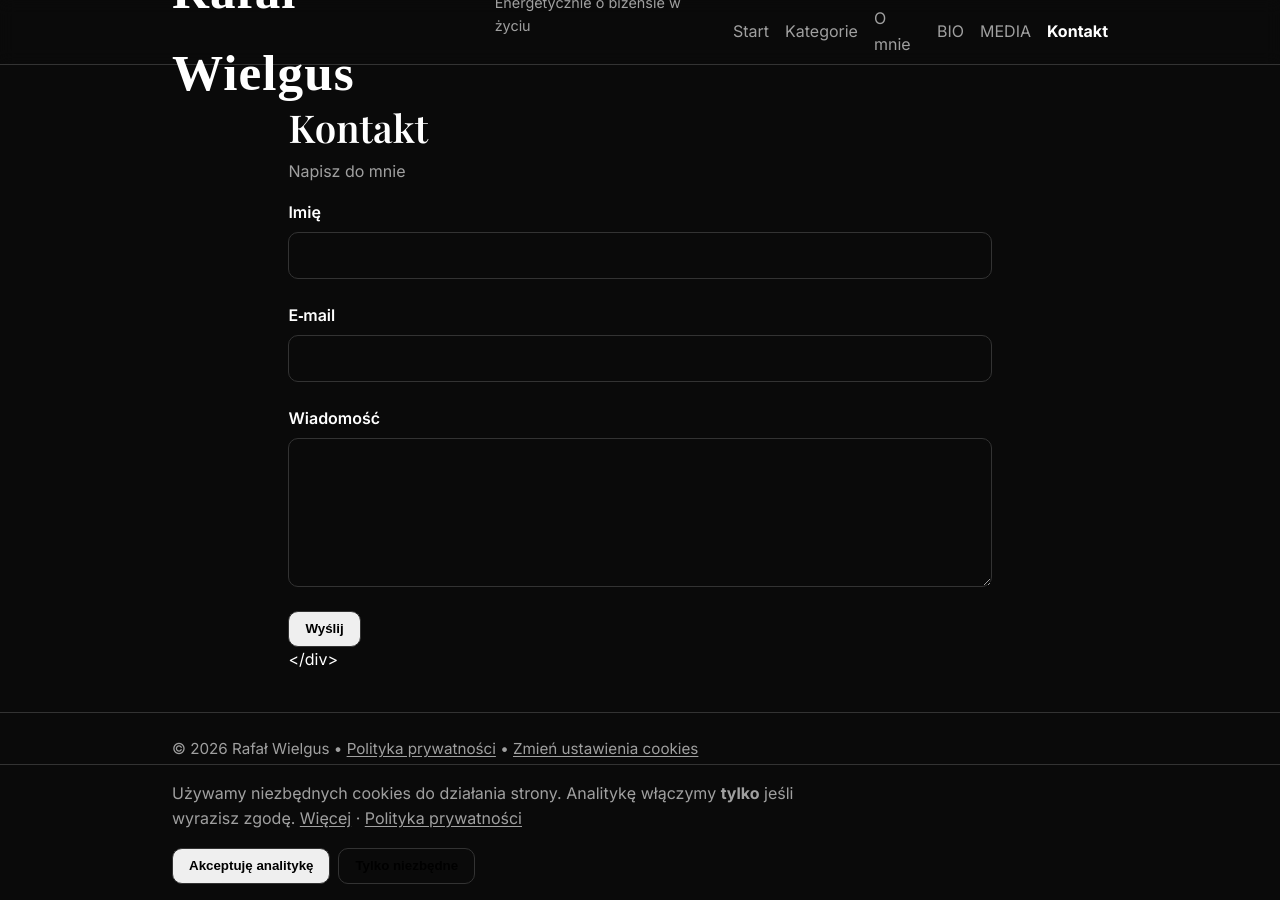
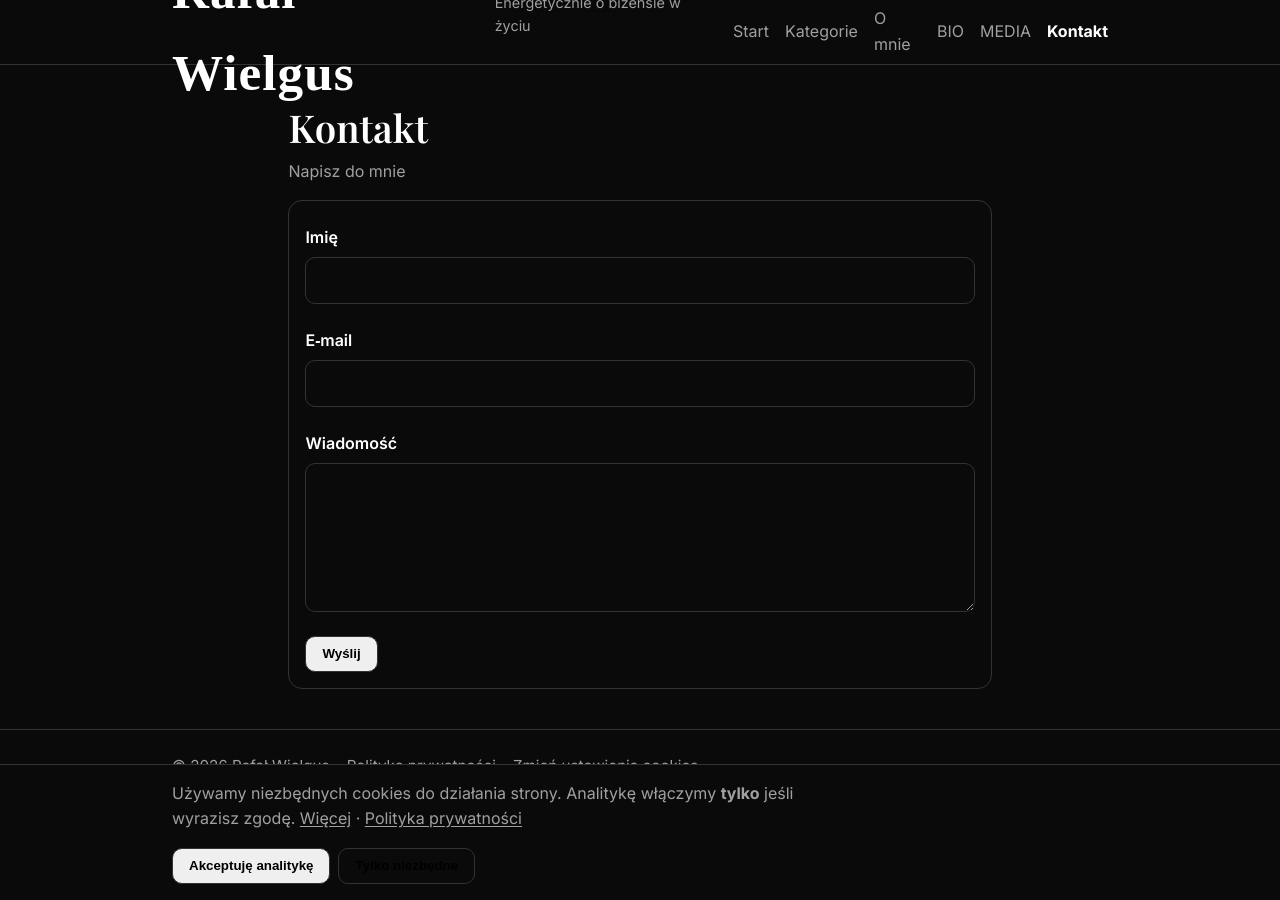
Before and after one commit to Rafson83/rafalwielgus.github.io, a Jekyll site: the page built from contact.md, in a window 1280 px wide. Built offline with Jekyll 4.4.1, drawn with Linux system fonts in a browser that asks for light colours; some web fonts are replaced.

Commit message:
Poprawka struktury formularza kontaktowego - usunicie zagniedonych form

```diff
--- a/contact.md
+++ b/contact.md
@@ -6,14 +6,12 @@ permalink: /contact/
 <div class="container article">
   <h1>Kontakt</h1>
   <div class="meta">Napisz do mnie</div>
-    <form  action="https://formspree.io/f/xyzljzaw"  method="POST">
-      <form class="card" onsubmit="return false">
-        <label for="name">Imię</label>
-        <input id="name" name="name" required style="width:100%; padding:.6rem .8rem; border:1px solid var(--border); border-radius:10px; background:transparent; color:var(--text); margin:.4rem 0 1rem;">
-        <label for="email">E‑mail</label>
-        <input id="email" name="email" type="email" required style="width:100%; padding:.6rem .8rem; border:1px solid var(--border); border-radius:10px; background:transparent; color:var(--text); margin:.4rem 0 1rem;">
-        <label for="msg">Wiadomość</label>
-        <textarea id="msg" name="msg" rows="5" required style="width:100%; padding:.6rem .8rem; border:1px solid var(--border); border-radius:10px; background:transparent; color:var(--text); margin:.4rem 0 1rem;"></textarea>
-      <button type="submit" class="page" style="height:auto; padding:.6rem 1rem;">Wyślij</button>
-    </form>
-</div>
+  <form action="https://formspree.io/f/xyzljzaw" method="POST" class="card">
+    <label for="name">Imię</label>
+    <input id="name" name="name" required style="width:100%; padding:.6rem .8rem; border:1px solid var(--border); border-radius:10px; background:transparent; color:var(--text); margin:.4rem 0 1rem;">
+    <label for="email">E‑mail</label>
+    <input id="email" name="email" type="email" required style="width:100%; padding:.6rem .8rem; border:1px solid var(--border); border-radius:10px; background:transparent; color:var(--text); margin:.4rem 0 1rem;">
+    <label for="msg">Wiadomość</label>
+    <textarea id="msg" name="msg" rows="5" required style="width:100%; padding:.6rem .8rem; border:1px solid var(--border); border-radius:10px; background:transparent; color:var(--text); margin:.4rem 0 1rem;"></textarea>
+    <button type="submit" class="page" style="height:auto; padding:.6rem 1rem;">Wyślij</button>
+  </form>
```
